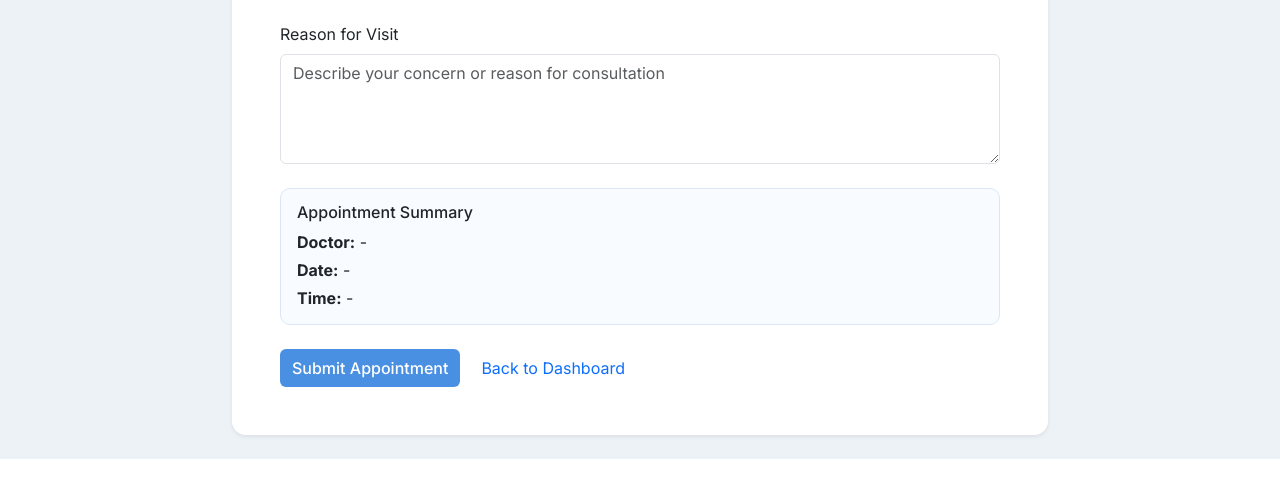
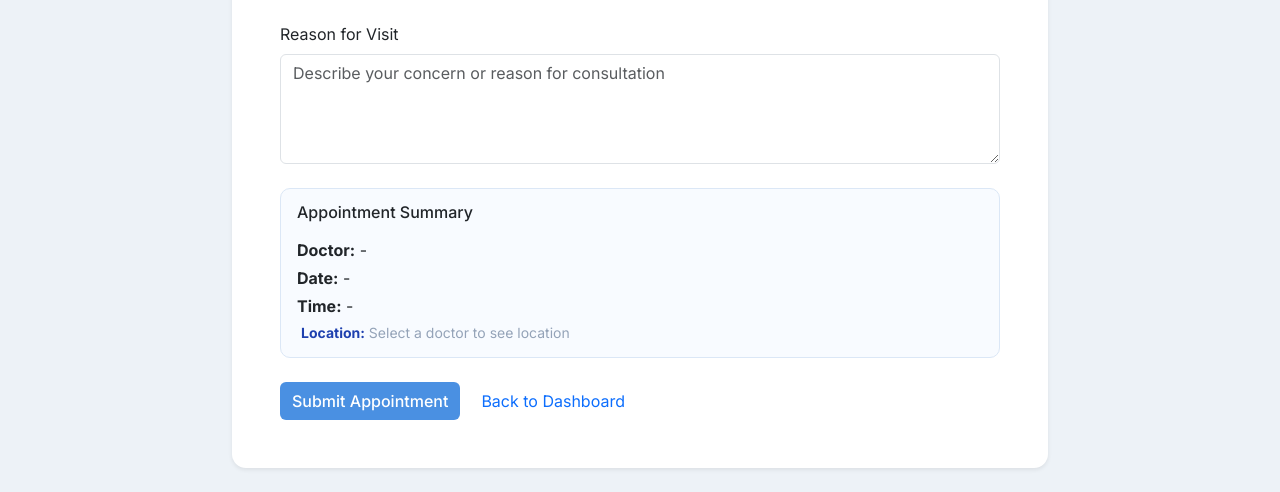
Before and after one commit to Marinay-ALTF4/OABSC, a CodeIgniter 4 app: the page made by app/Views/client/new_appointment.php in a window 1280 px wide. Shown: the part 835-1327 px from the top of the page. Before the commit the page ends 1294 px from the top, so only its background shows below. Run offline with PHP 8.4 and a stand-in for CodeIgniter, Linux system fonts and the light colour scheme; the template is opened without the code that fills it, so the values that code supplies are empty; some libraries are stand-ins or nearby versions.

Commit message:
adding location in every doctor

```diff
--- a/app/Views/client/new_appointment.php
+++ b/app/Views/client/new_appointment.php
@@ -184,10 +184,14 @@ $bookedSlots = $bookedSlots ?? [];
                         </div>
 
                         <div class="summary-card mb-4" id="appointmentSummary">
-                            <h6 class="mb-2">Appointment Summary</h6>
+                            <h6 class="mb-3">Appointment Summary</h6>
                             <p class="mb-1"><strong>Doctor:</strong> <span data-summary="doctor">-</span></p>
                             <p class="mb-1"><strong>Date:</strong> <span data-summary="date">-</span></p>
-                            <p class="mb-0"><strong>Time:</strong> <span data-summary="time">-</span></p>
+                            <p class="mb-1"><strong>Time:</strong> <span data-summary="time">-</span></p>
+                            <p class="mb-0 location-line">
+                                <i class="bi bi-geo-alt-fill me-1"></i>
+                                <strong>Location:</strong> <span data-summary="location">Select a doctor to see location</span>
+                            </p>
                         </div>
 
                         <div class="d-flex flex-wrap gap-2">
@@ -249,6 +253,7 @@ $bookedSlots = $bookedSlots ?? [];
                     <li><strong>Doctor:</strong> <span data-modal-summary="doctor">-</span></li>
                     <li><strong>Date:</strong> <span data-modal-summary="date">-</span></li>
                     <li><strong>Time:</strong> <span data-modal-summary="time">-</span></li>
+                    <li><strong><i class="bi bi-geo-alt-fill me-1" style="color:#ef4444;"></i>Location:</strong> <span id="modal-location" style="color:#1e40af;">-</span></li>
                 </ul>
             </div>
             <div class="modal-footer">
@@ -266,6 +271,18 @@ $bookedSlots = $bookedSlots ?? [];
         $doctorOptions,
         array_map(fn($d) => $doctorProfiles[$d] ?? ['avatar'=>'https://i.pravatar.cc/150?img=1','spec'=>'Specialist','exp'=>'N/A','degree'=>'MD','bio'=>'Experienced medical professional.'], $doctorOptions)
     ), JSON_UNESCAPED_UNICODE) ?>;
+
+    // Doctor → Clinic location map (General Santos City)
+    const doctorLocations = {
+        'Dr. Santos' : 'Mindanao Medical Center, Brgy. Lagao, General Santos City',
+        'Dr. Reyes'  : 'Notre Dame Hospital, Makar Road, General Santos City',
+        'Dr. Cruz'   : 'Sarangani Provincial Hospital, Alabel, General Santos City',
+        'Dr. Garcia' : 'South Cotabato Provincial Hospital, Koronadal, General Santos City',
+    };
+
+    function getDoctorLocation(name) {
+        return doctorLocations[name] || 'General Santos City Medical Center';
+    }
 
     let currentProfileDoctor = null;
 
@@ -398,9 +415,15 @@ $bookedSlots = $bookedSlots ?? [];
     }
 
     function updateSummary() {
-        summaryDoctor.textContent = doctorInput.value || '-';
-        summaryDate.textContent = dateInput.value || '-';
-        summaryTime.textContent = timeInput.value || '-';
+        const doctor = doctorInput.value || '-';
+        summaryDoctor.textContent = doctor;
+        summaryDate.textContent   = dateInput.value || '-';
+        summaryTime.textContent   = timeInput.value || '-';
+        const locEl = document.querySelector('[data-summary="location"]');
+        if (locEl) {
+            locEl.textContent = doctor !== '-' ? getDoctorLocation(doctor) : 'Select a doctor to see location';
+            locEl.style.color = doctor !== '-' ? '#1e40af' : '#94a3b8';
+        }
     }
 
     function setFieldState(input, isValid) {
@@ -513,9 +536,14 @@ $bookedSlots = $bookedSlots ?? [];
     }
 
     function setModalSummary() {
-        modalSummaryDoctor.textContent = doctorInput.value || '-';
-        modalSummaryDate.textContent = dateInput.value || '-';
-        modalSummaryTime.textContent = timeInput.value || '-';
+        const doctor = doctorInput.value || '-';
+        modalSummaryDoctor.textContent = doctor;
+        modalSummaryDate.textContent   = dateInput.value || '-';
+        modalSummaryTime.textContent   = timeInput.value || '-';
+        const modalLoc = document.getElementById('modal-location');
+        if (modalLoc) {
+            modalLoc.textContent = doctor !== '-' ? getDoctorLocation(doctor) : '-';
+        }
     }
 
     function reserveSlotClientSide() {
@@ -612,6 +640,11 @@ $bookedSlots = $bookedSlots ?? [];
         border-radius: 10px;
         padding: 14px 16px;
     }
+    .location-line {
+        color: #1e40af;
+        font-size: 0.875rem;
+    }
+    .location-line i { color: #ef4444; }
 
     .slot-grid {
         display: grid;
```
